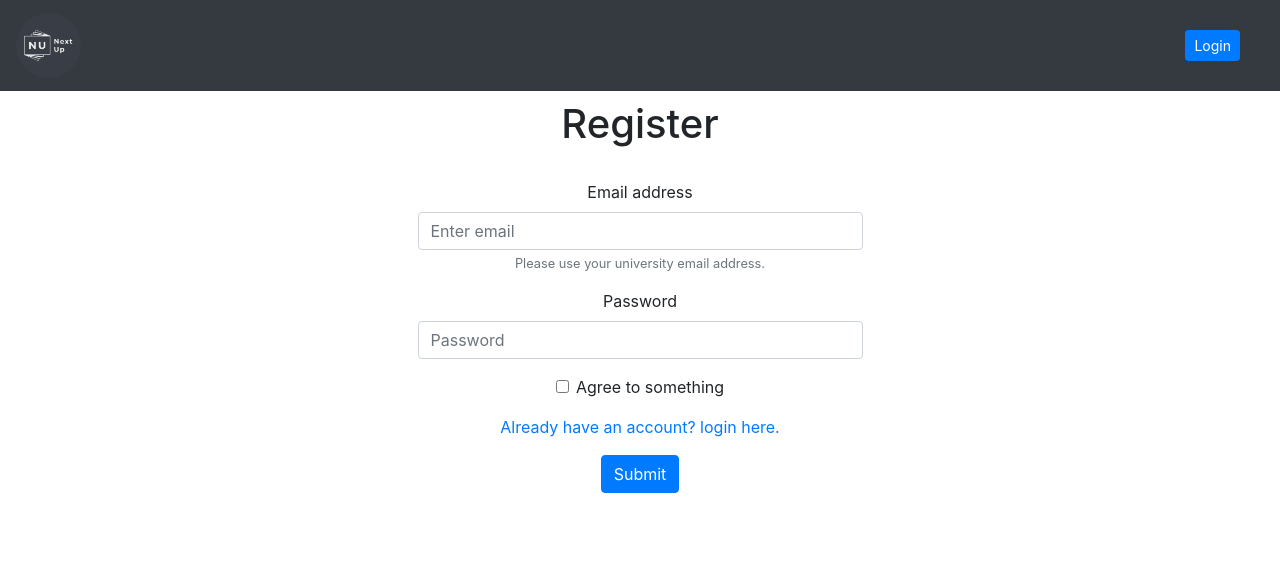
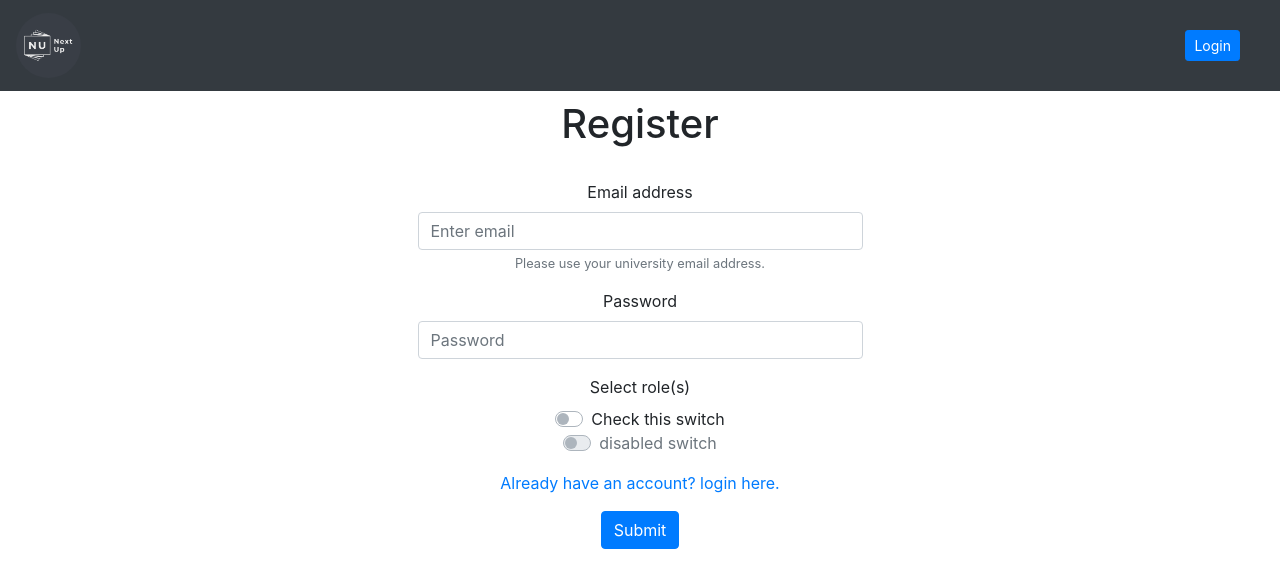
Before and after one commit to paul-cockburn/nextup, a React (Create React App) app: page / in a window 1280 px wide. Shown: the top 588 px of the page. Built offline with nearby package versions, Linux system fonts and the light colour scheme.

Commit message:
role swiches

```diff
--- a/src/register/index.js
+++ b/src/register/index.js
@@ -58,7 +58,7 @@ class Register extends React.Component {
             <h1>Register</h1>
             <Form.Group controlId="formEmailReg">
                 <Form.Label>Email address</Form.Label>
-                <Form.Control type="email" placeholder="Enter email" onChange={this.handleChange} />
+                <Form.Control required type="email" placeholder="Enter email" onChange={this.handleChange} />
                 <Form.Text className="text-muted">
                     Please use your university email address.
                 </Form.Text>
@@ -66,11 +66,23 @@ class Register extends React.Component {
 
             <Form.Group controlId="formPasswordReg">
                 <Form.Label>Password</Form.Label>
-                <Form.Control type="password" placeholder="Password" onChange={this.handleChange} />
+                <Form.Control required type="password" placeholder="Password" onChange={this.handleChange} />
             </Form.Group>
-            <Form.Group controlId="formCheckboxReg">
-                <Form.Check type="checkbox" label="Agree to something" />
+            <Form.Group controlId="formRole">
+                <Form.Label>Select role(s)</Form.Label>
+                <Form.Check
+                    type="switch"
+                    id="custom-switch"
+                    label="Check this switch"
+                />
+                <Form.Check
+                    disabled
+                    type="switch"
+                    label="disabled switch"
+                    id="disabled-custom-switch"
+                />
             </Form.Group>
+
             <Form.Group>
             <p><Link to="/login">Already have an account? login here.</Link></p>
             </Form.Group>
```
